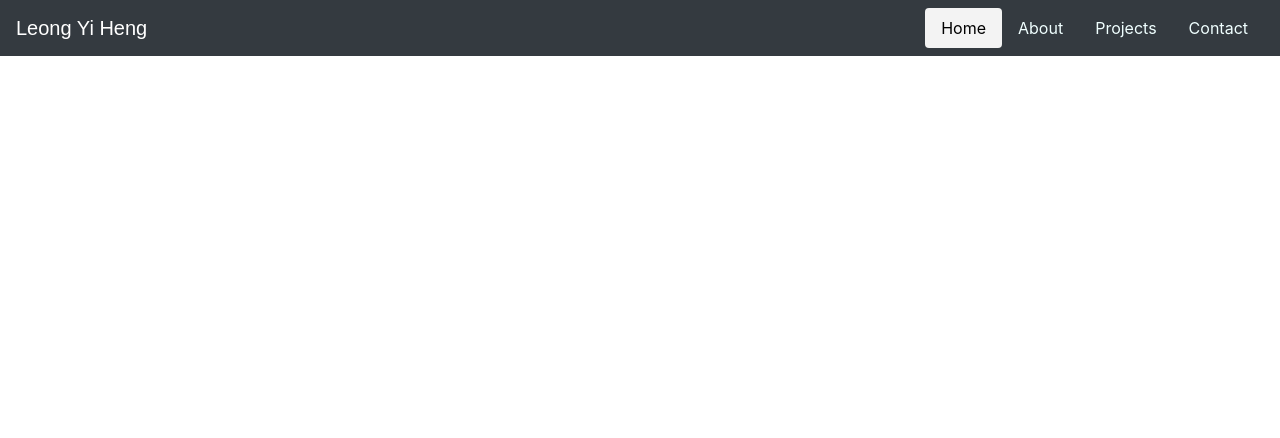
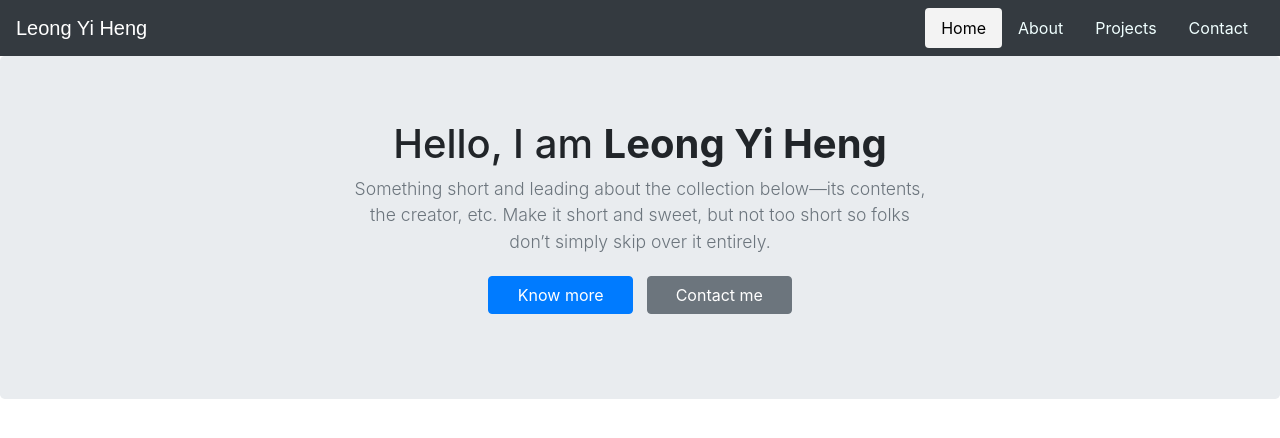
Before and after one commit to Reloin/Reloin.github.io, a plain HTML site: page index.html in a window 1280 px wide. Drawn offline with nearby package versions, Linux system fonts and the light colour scheme.

Commit message:
Index simple info

```diff
--- /dev/null
+++ b/css/index.css
@@ -0,0 +1,6 @@
+.lead{
+    font-size: 1.1rem !important;
+}
+.btn{
+    margin: .3rem !important;
+}
--- a/index.html
+++ b/index.html
@@ -7,6 +7,7 @@
 
         <!--Link to css-->
         <link href="css/main.css" rel="stylesheet" type="text/css">
+        <link href="css/index.css" rel="stylesheet" type="text/css">
 
         <!--import js for navbar-->
         <script src="//code.jquery.com/jquery.min.js"></script>
@@ -35,5 +36,17 @@
                 </li>
             </ul>
         </header>
+        <section class="jumbotron text-center">
+            <div class="container col-md-6">
+              <h1>Hello, I am <strong>Leong Yi Heng</strong></h1>
+              <p class="subtext lead text-muted">
+                  Something short and leading about the collection below—its contents, the creator, etc. Make it short and sweet, but not too short so folks don’t simply skip over it entirely.
+                </p>
+              <p>
+                <a href="about.html" class="btn btn-primary col-sm-3">Know more</a>
+                <a href="contact.html" class="btn btn-secondary col-sm-3">Contact me</a>
+              </p>
+            </div>
+          </section>
     </body>
 </html>
```
